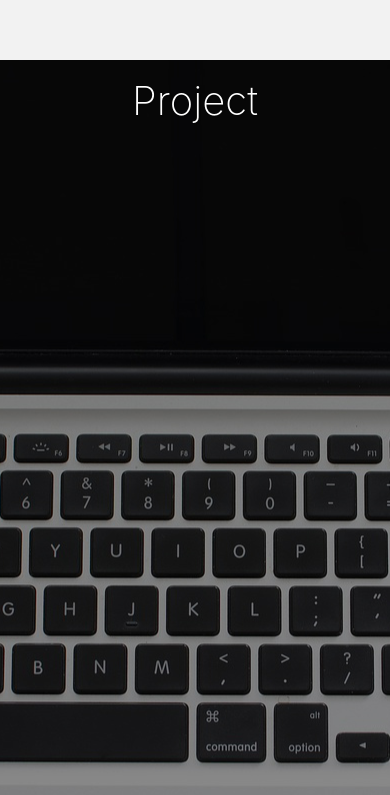
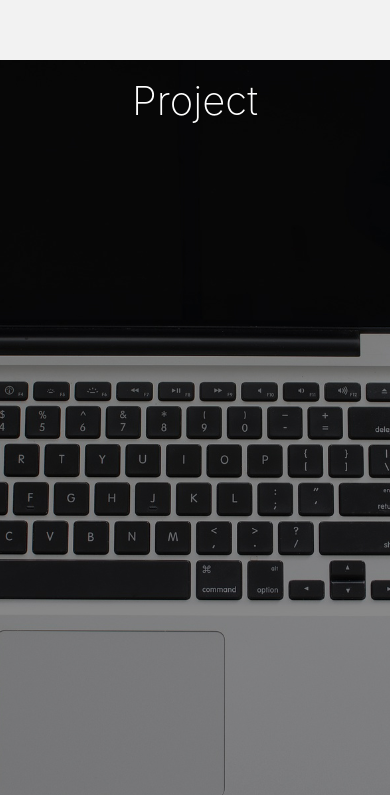
Before and after one commit to yenhsuan/Personal-Website, a website: page index.html in a window 390 px wide. Shown: the part 2137-2932 px from the top of the page. Drawn offline with Linux system fonts and the light colour scheme.

Commit message:
fix: layout

```diff
--- a/sass/pages/_home.scss
+++ b/sass/pages/_home.scss
@@ -154,7 +154,7 @@
     }
 
     @media (max-width: 600px) {
-        background-size: auto, 100%;
+        background-size: cover, 100%;
     }
 
 }
```
Also changed, not shown: css/style.css.
